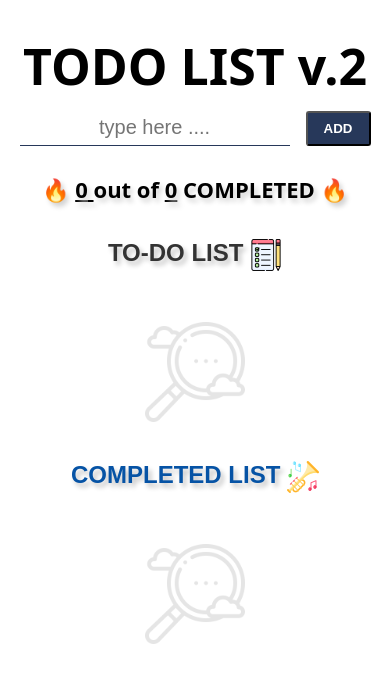
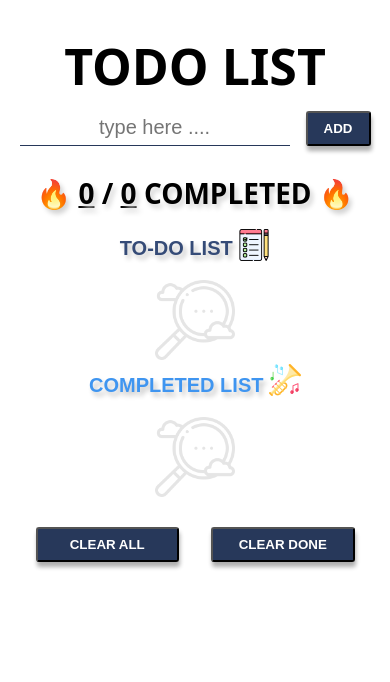
Before and after one commit to skgus5598/TodoList_BRR, a React (Create React App) app: page / in a window 390 px wide. Shown: the top 682 px of the page. Built offline with nearby package versions, Linux system fonts and the light colour scheme; a web font is replaced by a local one.

Commit message:
add clear func

```diff
--- a/src/App.js
+++ b/src/App.js
@@ -39,10 +39,18 @@ function App() {
     setInputItem('');    /* empty input */
   }
 
+  const clearList = (type) => {
+    if(type === 'done'){
+      setTodoList(todoList.filter(item => !item.checked))
+    }else{
+      setTodoList([]);
+    }
+  }
+
 
   return (
     <main className='app'>
-      <header>TODO LIST v.2</header>
+      <header>TODO LIST</header>
       <div className='inputForm'>
         <input type='text'
                placeholder='type here ....'
@@ -56,8 +64,8 @@ function App() {
       <div className='todo-score'>
       {
         compToggle  /* add className for css */
-        ?<div className='todo-score-complete'><b>🔥 <u>{cntComplete} </u>out of <u>{todoList.length}</u> COMPLETED 🔥</b></div>
-        :<div><b>🔥 <u>{cntComplete} </u>out of <u>{todoList.length}</u> COMPLETED 🔥</b></div>
+        ?<div className='todo-score-complete'><b>🔥 <u>{cntComplete}</u> &#47; <u>{todoList.length}</u> COMPLETED 🔥</b></div>
+        :<div><b>🔥 <u>{cntComplete}</u> &#47; <u>{todoList.length}</u> COMPLETED 🔥</b></div>
       }
       </div>
 
@@ -65,6 +73,11 @@ function App() {
         <TodoList todoList={todoList} setTodoList={setTodoList} checkedList={false} /> {/* to-do item list */}
         <TodoList todoList={todoList} setTodoList={setTodoList} checkedList={true} /> {/* completed item list */}
       </div>
+
+      <div className='clearBtn'>
+        <button onClick={() => clearList('all')}>CLEAR ALL</button>
+        <button onClick={() => clearList('done')}>CLEAR DONE</button>
+      </div>
     </main>
   );
 }
--- a/src/assets/css/custom.css
+++ b/src/assets/css/custom.css
@@ -54,11 +54,12 @@ input, button {
     color: white;
     font-weight: 600;
     cursor: pointer;
+    box-shadow: 1px 5px 4px 0px hsl(0deg 0% 68.71%);
 }
 
 .inputForm button:hover {
-    background: #79a6ff; /* #3bc9db * */
-    border: none;
+    box-shadow: 1px 1px 2px 1px hsl(0deg 0% 68.71%);
+
 }
 .todo-list{
     display: flex;
@@ -71,6 +72,28 @@ input, button {
 .todo-score div{
     text-shadow: 3px 4px 5px lightgray;
     font-size: 35px;
+}
+.clearBtn{
+    display: flex;
+    padding-bottom: 2%;
+    padding-top: 10px;
+}
+.clearBtn button{
+    width: -webkit-fill-available;
+    padding-top: 0.5rem;
+    padding-bottom: 0.5rem;
+    padding-left: 1rem;
+    padding-right: 1rem;
+    margin: 1rem;
+    background: #27385a; /* #22b8cf; */
+    border-radius: 3px;
+    color: white;
+    font-weight: 600;
+    cursor: pointer;
+    box-shadow: 1px 5px 4px 0px hsl(0deg 0% 68.71%);
+}
+.inputForm button:hover, .clearBtn button:hover{
+    box-shadow: 1px 1px 2px 1px hsl(0deg 0% 68.71%);
 }
 /* All complete event */
 @media (prefers-reduced-motion: no-preference) {
@@ -107,11 +130,11 @@ input, button {
     height: 100%;
 }
 .todo-list-span {
-    color: #333; /* todo list font color*/
+    color: #354b77; /* todo list font color*/
   }
 
 .todo-complete-span {
-    color: #0653a5; /* complete list font color */
+    color: #3f95f0 /* complete list font color */
 }
 
 .todo-list-div > span {
@@ -196,7 +219,7 @@ input, button {
   border-radius: 5px;
   cursor: pointer;
   background: hsl(0deg 0% 99.24%);
-  box-shadow: 1px 5px 8px 0px hsl(210deg 33.45% 56.19%);
+  box-shadow: 1px 5px 4px 0px hsl(210deg 33.45% 56.19%);
 
 }
 .todo-item li:hover{
@@ -233,8 +256,20 @@ input, button {
         padding-left: 5%;
         padding-right: 5%;
     }
+    .todo-score{
+        padding-bottom: 0%;
+    }
+    .todo-list-none-frame img{
+        height: 80px;
+        padding: 0%;
+    }
+    .todo-complete-span, .todo-list-span{
+        font-size: 20px;
+        padding-top: 5%;
+    }
+
     .todo-score div{
-        font-size: 22px;
+        font-size: 28px;
         padding-top: 5%;
         padding-bottom: 5%;
     }
```
